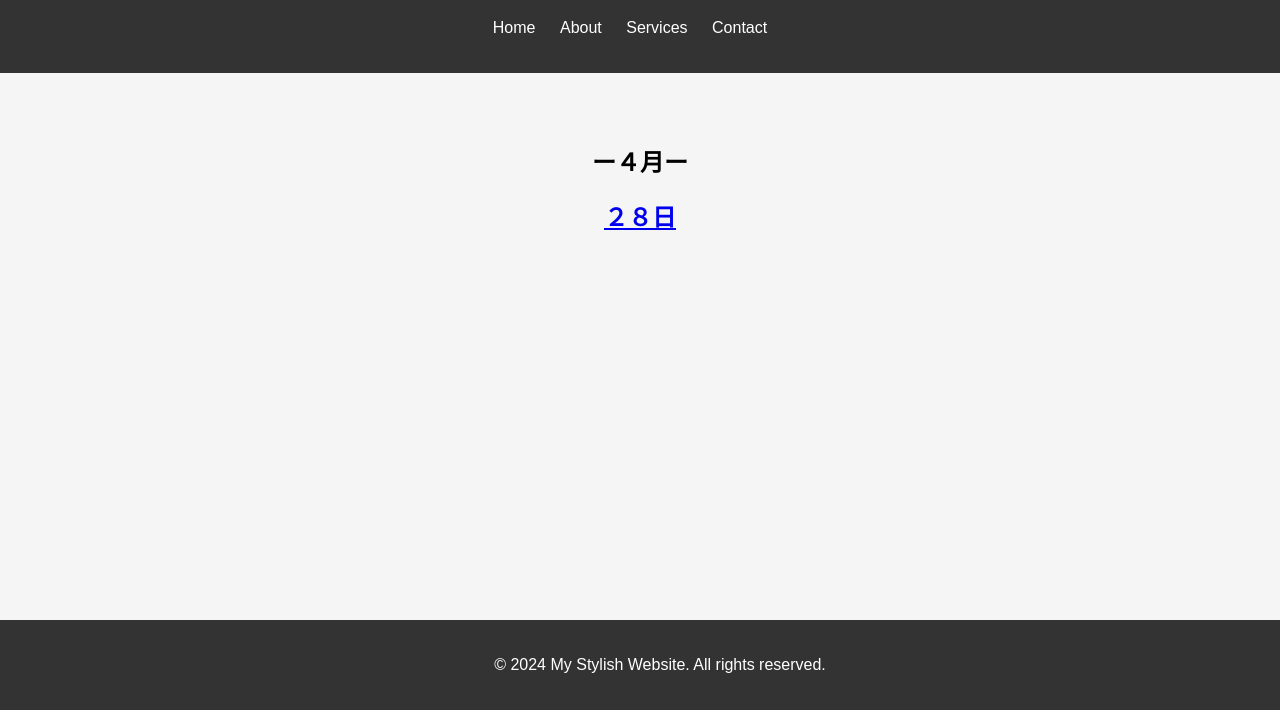
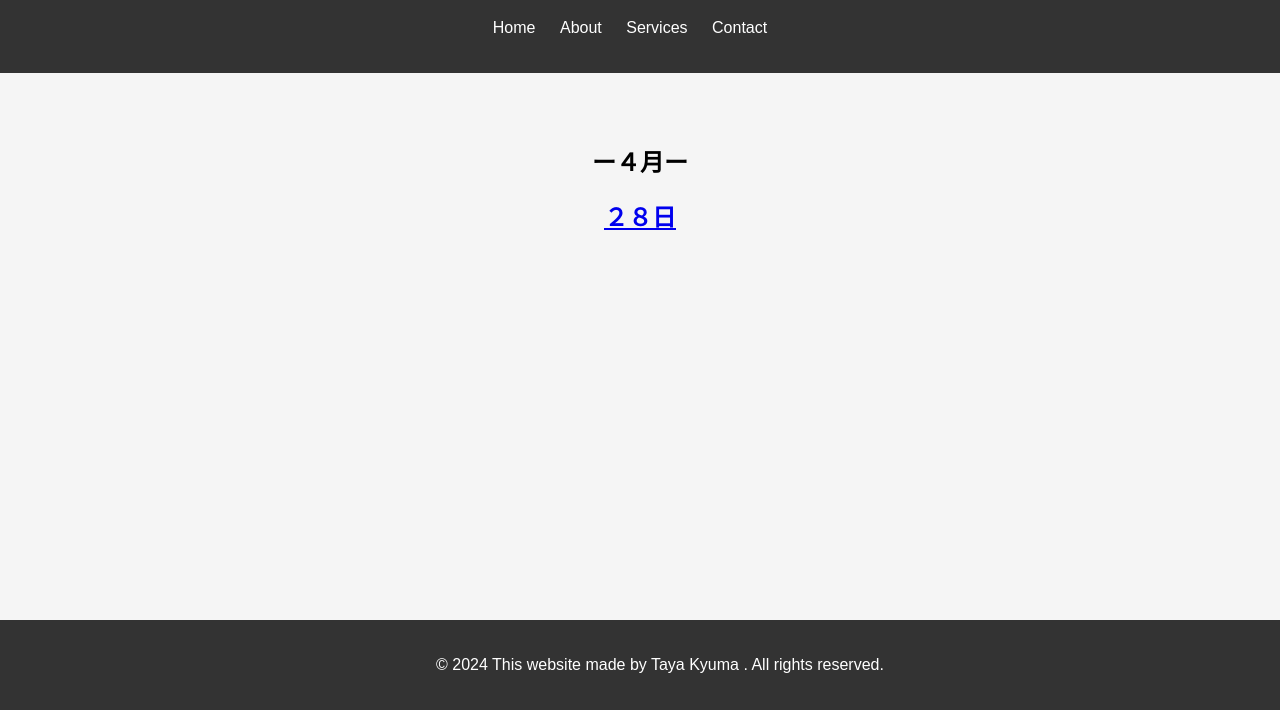
Before and after one commit to ty0401/ty0401.github.io, a plain HTML site: page index.html in a window 1280 px wide. Shown: the part 90-800 px from the top of the page. Drawn offline with Linux system fonts and the light colour scheme.

Commit message:
Update index.html

```diff
--- a/index.html
+++ b/index.html
@@ -25,7 +25,7 @@
     </section>
 
     <footer>
-        <p>&copy; 2024 My Stylish Website. All rights reserved.</p>
+        <p>&copy; 2024 This website made by Taya Kyuma . All rights reserved.</p>
     </footer>
 </body>
 </html>
```
